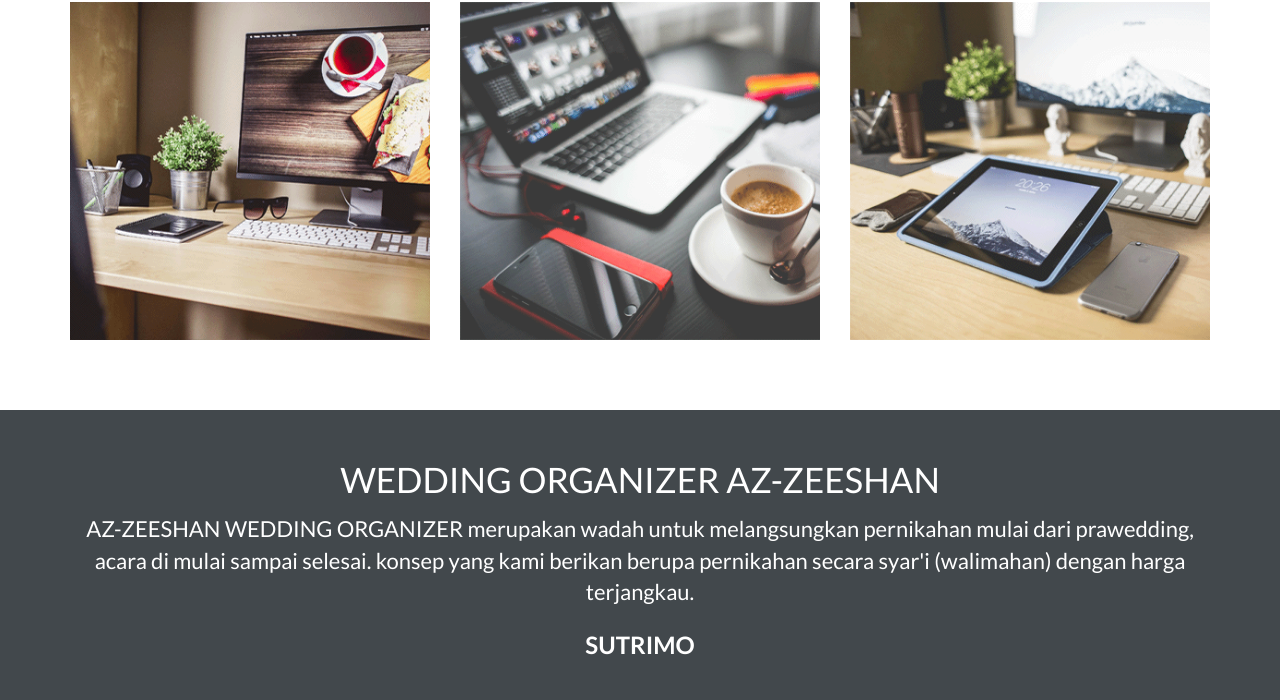
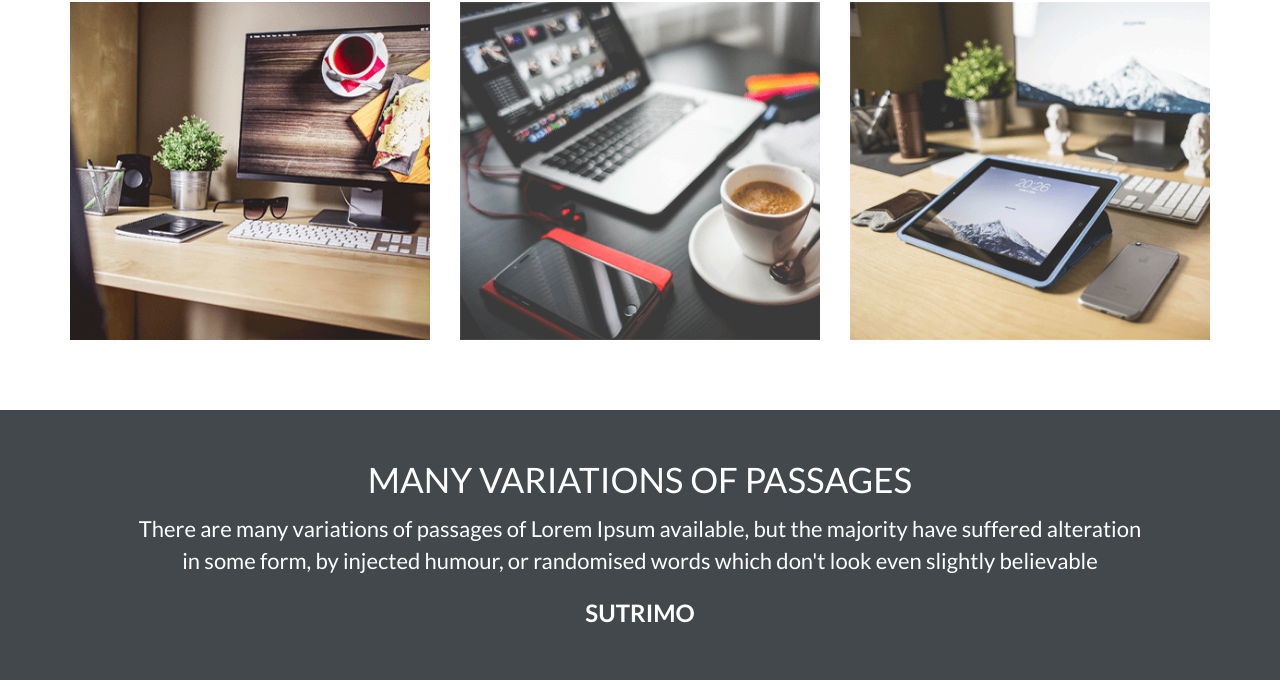
Before and after one commit to sutrimo-momo/sutrimo-momo.github.io, a plain HTML site: page index.html in a window 1280 px wide. Shown: the part 2167-2867 px from the top of the page. Drawn offline with Linux system fonts and the light colour scheme.

Commit message:
Update index.html

```diff
--- a/index.html
+++ b/index.html
@@ -111,11 +111,11 @@
 	<div class="container">
 		<div class="row">
 			<div class="col-md-12">
-				<h1>wedding organizer az-zeeshan</h1>
-				<p>AZ-ZEESHAN WEDDING ORGANIZER merupakan wadah untuk melangsungkan pernikahan mulai dari prawedding, acara di mulai sampai selesai. konsep yang kami berikan berupa pernikahan secara syar'i (walimahan) dengan harga terjangkau.
+				<h1>many variations of passages</h1>
+				<p>There are many variations of passages of Lorem Ipsum available, but the majority have suffered alteration
 				<br />
-				</p>
-				<span>SUTRIMO</span></span>
+				in some form, by injected humour, or randomised words which don't look even slightly believable</p>
+				<span>SUTRIMO</span>
 			</div><!-- End col-md-12 -->
 		</div><!-- End row -->
 	</div><!-- End container -->
```
